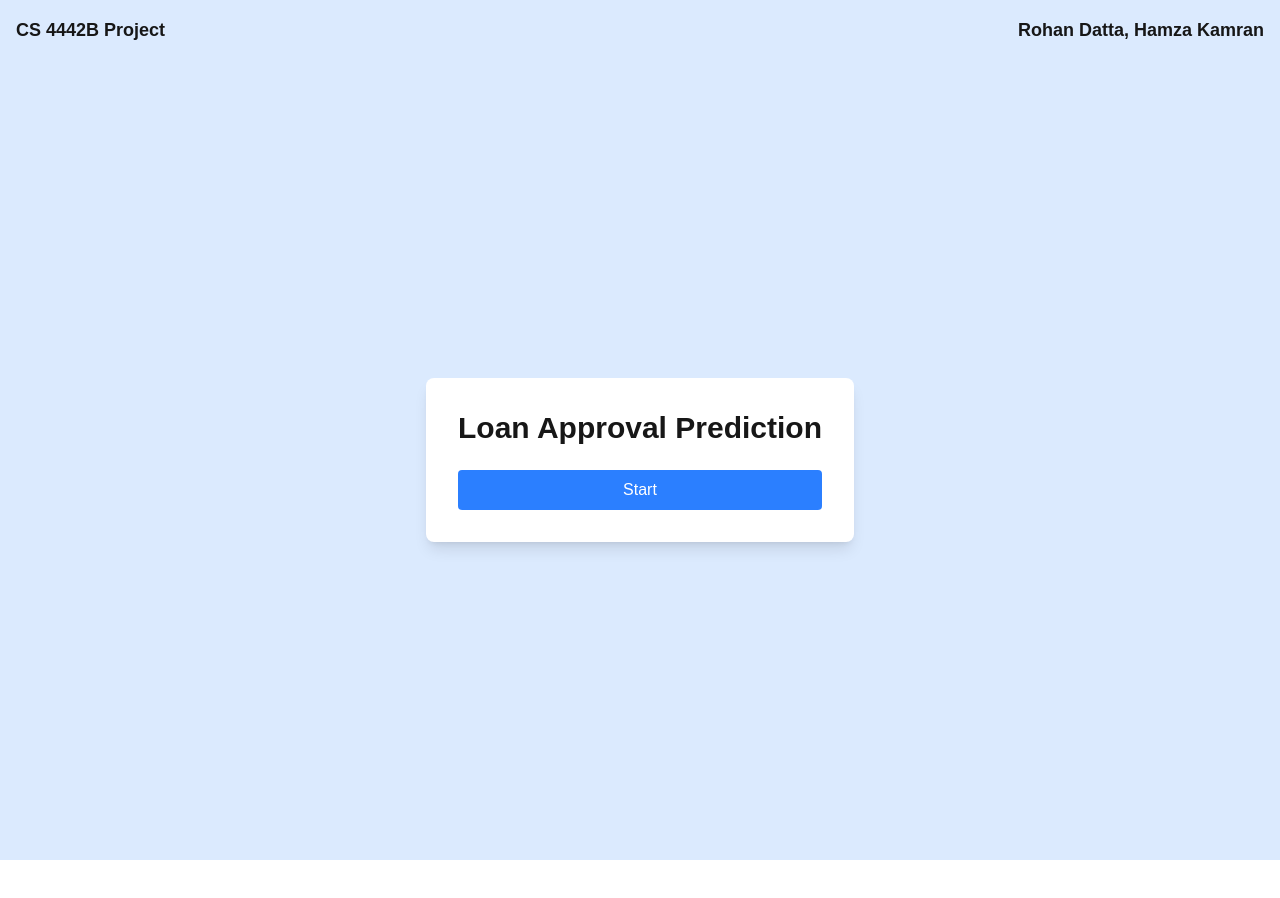
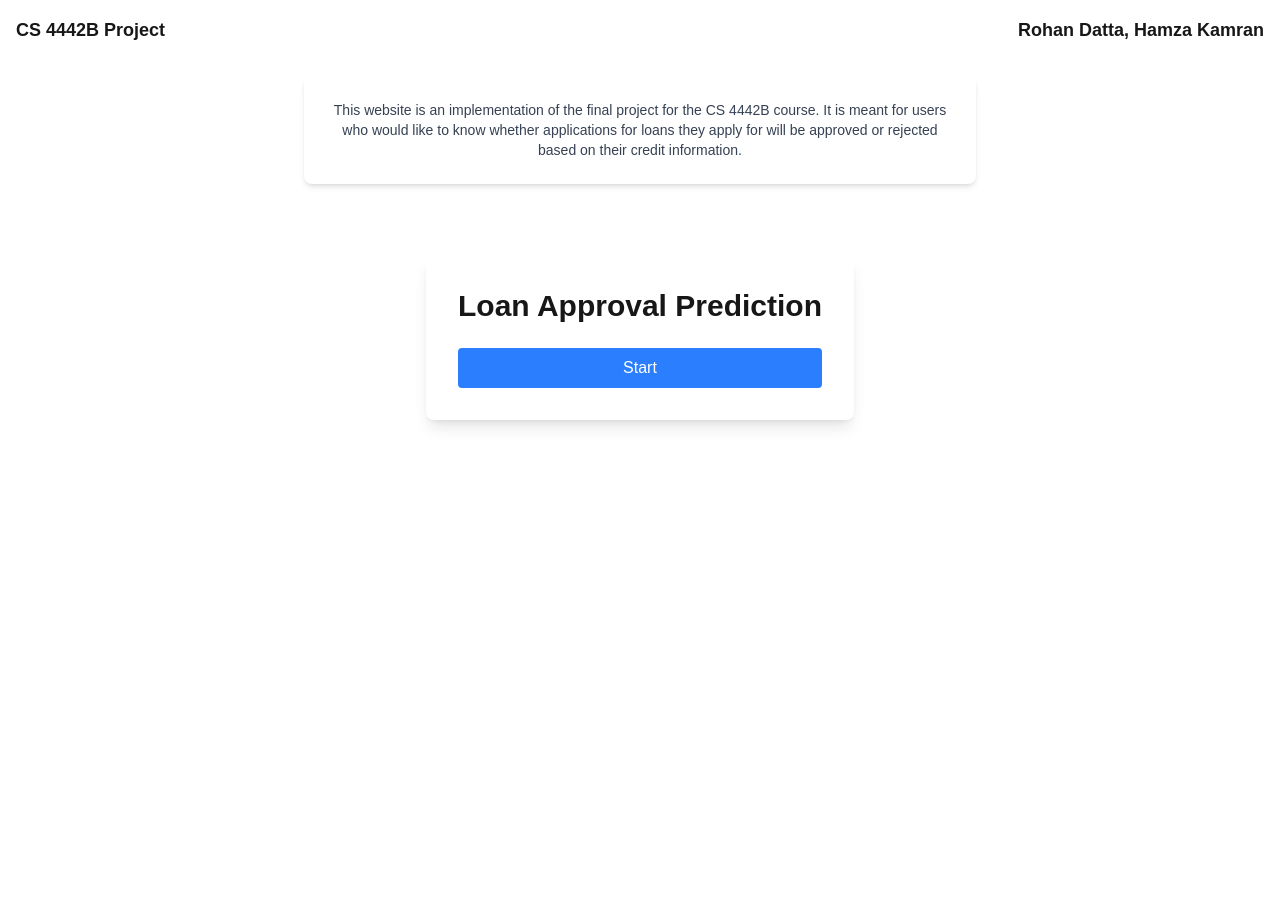
Before and after one commit to RoaringRohan/Loan-Approval-Prediction, a Next.js app in the folder 4_Client/front-end/: page / in a window 1280 px wide. Shown: the top 898 px of the page. Before the commit the page ends 860 px from the top, so only its background shows below. Built offline with nearby package versions, Linux system fonts and the light colour scheme.

Commit message:
Added project description to screen

```diff
--- a/4_Client/front-end/src/app/layout.tsx
+++ b/4_Client/front-end/src/app/layout.tsx
@@ -1,20 +1,29 @@
 // src/app/layout.tsx
-import './globals.css';
+import "./globals.css";
 
 export const metadata = {
-  title: 'Loan Approval Prediction',
-  description: 'CS 4442B Project',
+  title: "Loan Approval Prediction",
+  description: "CS 4442B Project",
 };
 
 export default function RootLayout({ children }: { children: React.ReactNode }) {
   return (
     <html lang="en">
-      <body className="min-h-screen overflow-hidden">
-        <header className="bg-blue-100 p-4 flex justify-between items-center">
+      <body style={{ backgroundColor: "#ffffff" }} className="min-h-screen overflow-hidden">
+        <header className="p-4 flex justify-between items-center">
           <div className="text-lg font-bold">CS 4442B Project</div>
           <div className="text-lg font-semibold">Rohan Datta, Hamza Kamran</div>
         </header>
-        <main>{children}</main>
+        <section className="flex justify-center mt-4">
+          <div className="bg-white rounded-lg shadow-md p-6 max-w-2xl text-center">
+            <p className="text-sm text-gray-700">
+              This website is an implementation of the final project for the CS 4442B course.
+              It is meant for users who would like to know whether applications for loans they apply
+              for will be approved or rejected based on their credit information.
+            </p>
+          </div>
+        </section>
+        <main className="mt-6">{children}</main>
       </body>
     </html>
   );
--- a/4_Client/front-end/src/app/page.tsx
+++ b/4_Client/front-end/src/app/page.tsx
@@ -3,9 +3,11 @@ import Link from 'next/link';
 
 export default function Home() {
   return (
-    <div className="min-h-screen bg-blue-100 flex items-center justify-center">
+    <div className="min-h-screen flex items-start justify-center pt-12">
       <div className="bg-white p-8 rounded-lg shadow-lg">
-        <h1 className="text-3xl font-bold text-center mb-6">Loan Approval Prediction</h1>
+        <h1 className="text-3xl font-bold text-center mb-6">
+          Loan Approval Prediction
+        </h1>
         <Link href="/wizard">
           <button className="w-full bg-blue-500 text-white px-4 py-2 rounded hover:bg-blue-600">
             Start
--- a/4_Client/front-end/src/app/wizard/page.tsx
+++ b/4_Client/front-end/src/app/wizard/page.tsx
@@ -82,10 +82,10 @@ const steps: Step[] = [
     errorMessage: "Please enter a positive integer between 1 and 50",
   },
   {
-    name: "Cibil Score",
+    name: "Credit Score",
     field: "cibil_score",
     type: "number",
-    placeholder: "Enter your CIBIL score (0-900)",
+    placeholder: "Enter your Credit (CIBIL) score (0-900)",
     validation: (value: number) => value >= 0 && value <= 900,
     errorMessage: "Please enter a number between 0 and 900",
   },
@@ -227,7 +227,7 @@ export default function Wizard() {
   };
 
   return (
-    <div className="min-h-screen bg-blue-100 flex flex-col items-center justify-center p-4">
+    <div className="min-h-screen flex items-start justify-center pt-12">
       {stepIndex < steps.length && (
         <div className="bg-white p-8 rounded-lg shadow-lg w-full max-w-md">
           <h2 className="text-xl font-semibold mb-4">{currentStep.name}</h2>
```
